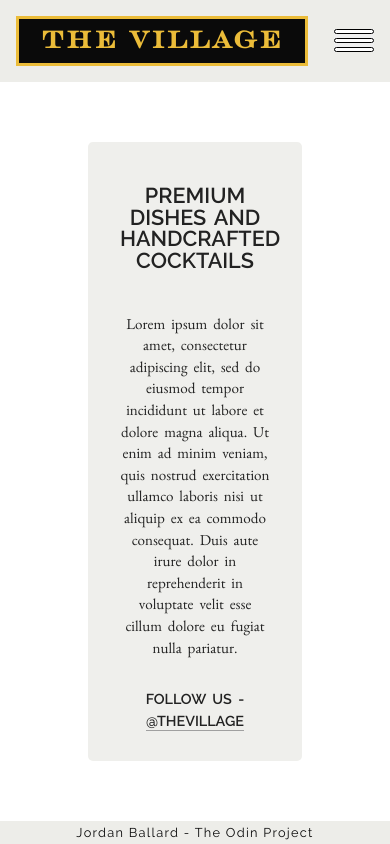
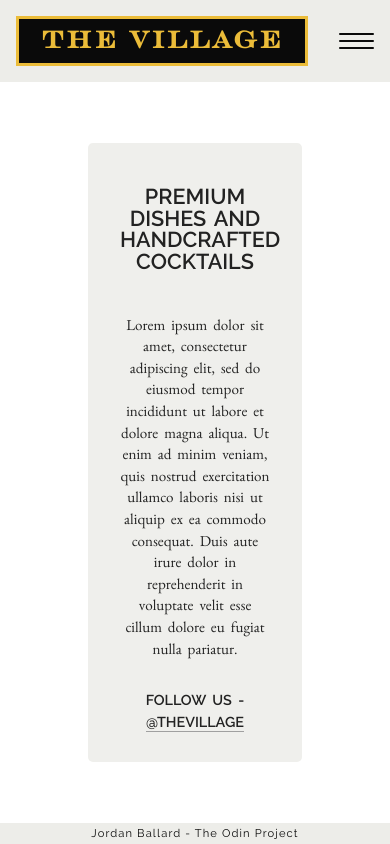
Before and after one commit to jordanmichb/Restaurant-Page, a website built with webpack: page src/template.html in a window 390 px wide. Built offline with nearby package versions, Linux system fonts and the light colour scheme; files whose address does not match are found by name.

Commit message:
Style hamburger menu

```diff
--- a/src/style.css
+++ b/src/style.css
@@ -73,6 +73,12 @@ header {
     /* box-shadow: 0 1px 20px rgba(0, 0, 0, 0.75); */
 }
 
+header button {
+    background-color: #edede9;
+    cursor: pointer;
+    border: none;
+}
+
 .logo-container {
     font-family: 'engry';
     grid-column: 2 / 3;
@@ -103,12 +109,9 @@ nav ul {
 nav ul button {
     font-family: 'raleway';
     padding: .5em;
-    cursor: pointer;
-    border: none;
     color: rgb(10, 10, 10);
     font-size: 1.05rem;
     border-bottom: 1px solid rgb(10, 10, 10);
-    background-color: #edede9;
 }
 
 /* Header navigation on smaller screen size when invisible */
@@ -125,8 +128,7 @@ nav ul button {
 }
 
 .nav-small ul button {
-    /* border-bottom: none; */
-    margin-bottom: 1rem;;
+    margin-bottom: 1rem;
 }
 
 /* Header navigation on smaller screen size when visible */
@@ -142,21 +144,18 @@ nav ul button {
 /* Hamburger menu becomes visible on smaller screen, click to show menu */
 .menu {
     display: none;
-    border: none;
-
 }
 
 .menu span {
-    height: 5px;
-    border: 1px solid;
-    width: 40px;
-    background: white;
+    height: 2px;
+    width: 35px;
+    background-color: rgb(10, 10, 10);
     border-radius: 1rem;
-    transition: transform 0.3s, opacity 0.1s;
+    transition: transform 0.3s, opacity 0.2s;
 }
 
 .menu.active span:first-child {
-    transform: rotate(-45deg) translate(-6px, 7px);
+    transform: rotate(-45deg) translate(-5px, 5px);
 }
 
 .menu.active span:nth-child(2) {
@@ -164,7 +163,7 @@ nav ul button {
 }
 
 .menu.active span:last-child {
-    transform: rotate(45deg) translate(-6px, -6px);
+    transform: rotate(45deg) translate(-5px, -5px);
 }
 
 
@@ -227,7 +226,7 @@ footer {
     text-align: center;
     padding: 0.25rem;
     font-family: 'raleway';
-    font-size: .8rem;
+    font-size: .7rem;
     letter-spacing: 0.1em;
     /* box-shadow: 0 -1px 20px rgba(0, 0, 0, 0.75); */
 }
@@ -256,7 +255,7 @@ footer {
     .menu {
         display: flex;
         flex-direction: column;
-        gap: 4px;
+        gap: 5px;
     }
 
     .component {
```
